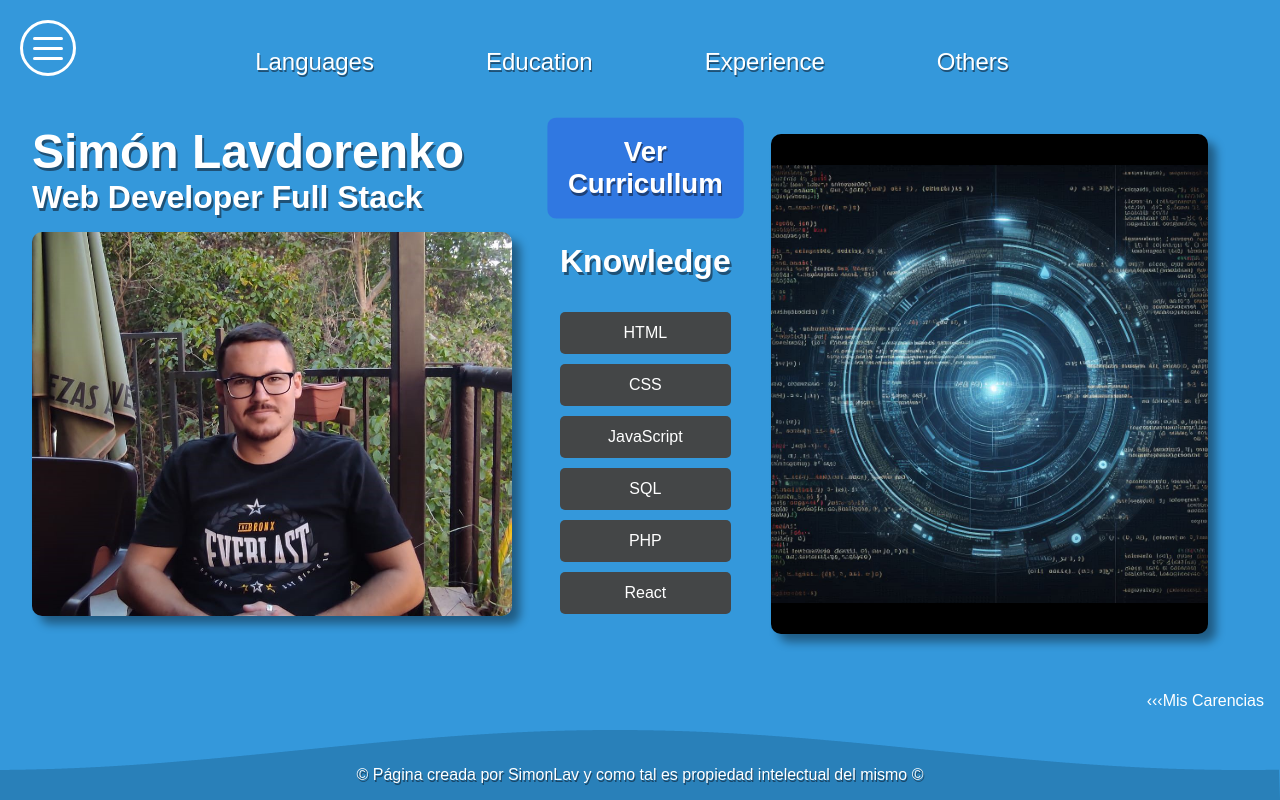
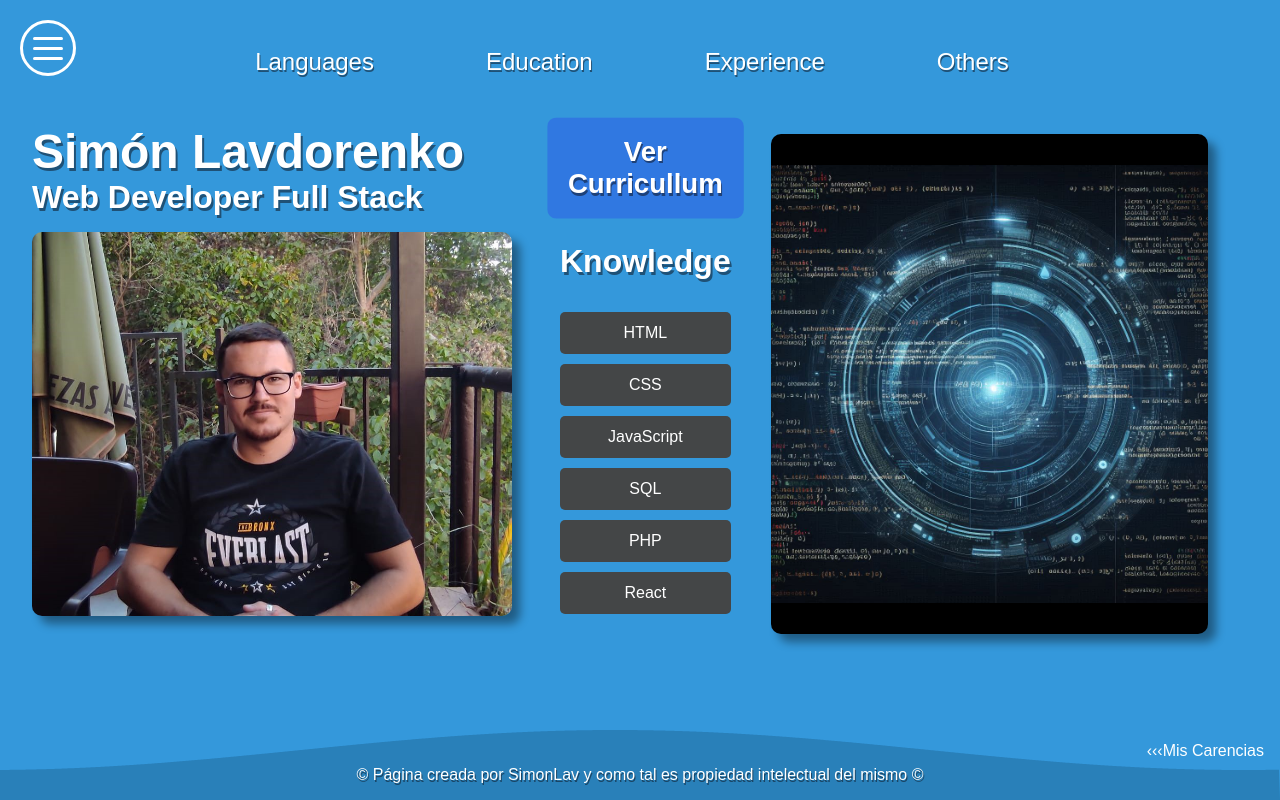
Before and after one commit to SimonLav2024/Portfolio_Simon, a PHP site: page / in a window 1280 px wide. Run offline with PHP 8.4, Linux system fonts and the light colour scheme.

Commit message:
en proceso

```diff
--- a/css/styles.css
+++ b/css/styles.css
@@ -530,6 +530,8 @@ html {
     text-decoration: none;
     color: white;
     transition: all 0.7s ease-in-out;
+    position: fixed;
+    bottom: 40px;
     right: 0%;
 }
 .carencias.open {
```
